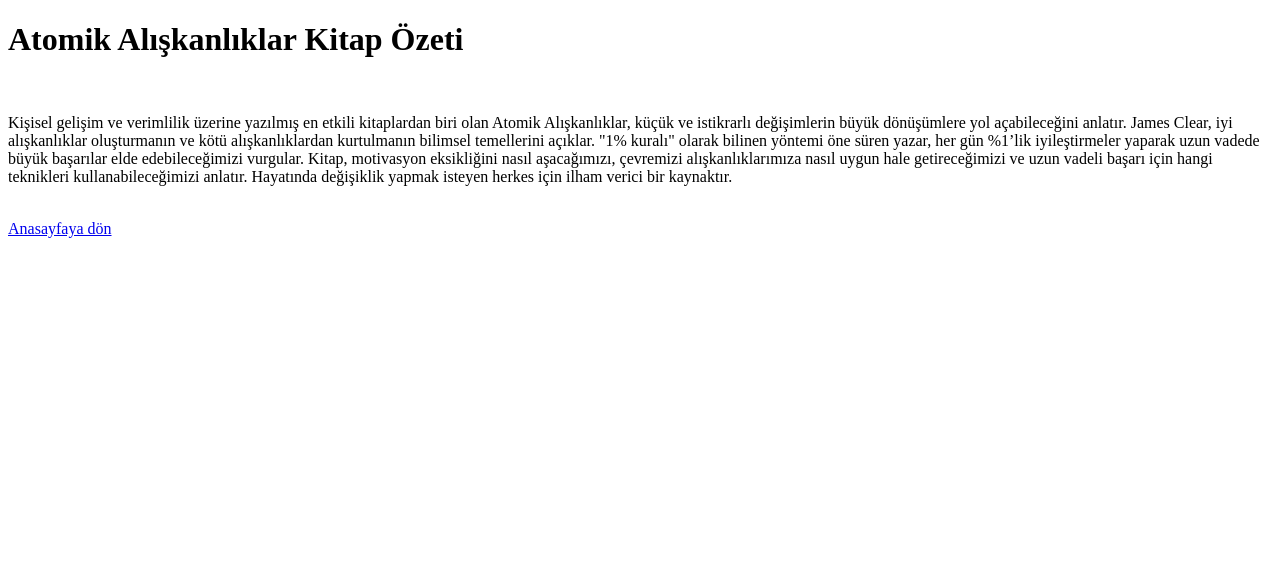
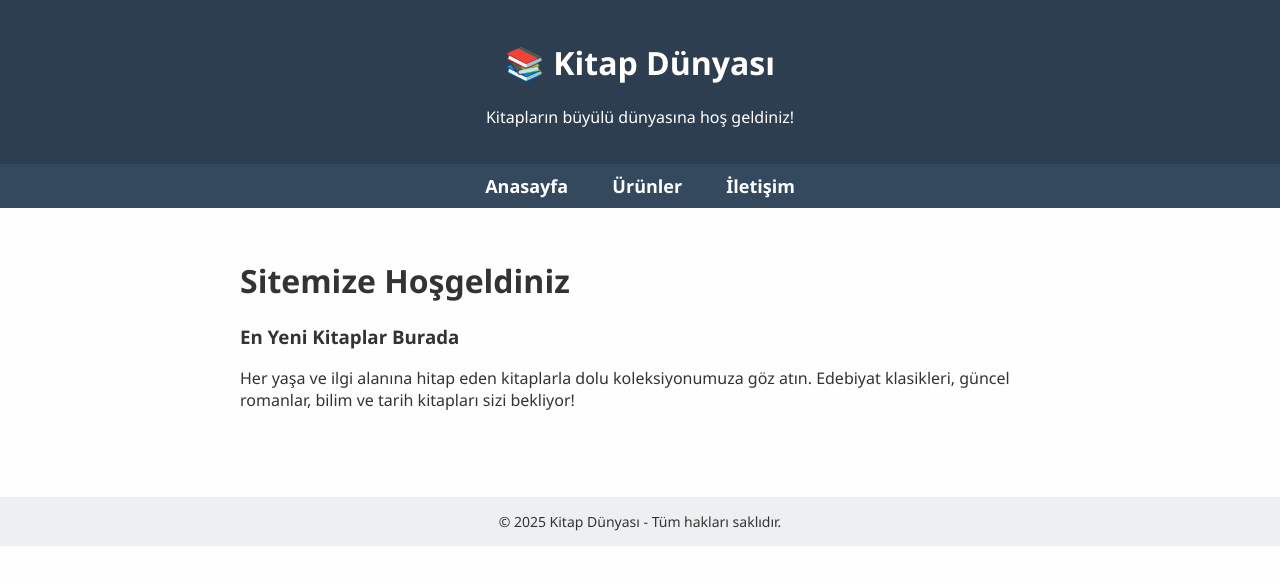
Before and after one commit to aserdal/SamilErdal, a plain HTML site: page Atomik_Alışkanlıklar.html in a window 1280 px wide. Drawn offline with Linux system fonts and the light colour scheme.

Commit message:
İNDEX.html

```diff
--- a/Atomik_Alışkanlıklar.html
+++ b/Atomik_Alışkanlıklar.html
@@ -1,21 +1,84 @@
-
 <!DOCTYPE html>
 <html lang="tr">
+
 <head>
     <meta charset="UTF-8">
-    <meta name="viewport" content="width=device-width, initial-scale=1.0">
-    <title>Atomik Alışkanlıklar (James Clear)  </title>
+    <title>Kitap Dünyası</title>
+    <style>
+        body {
+            margin: 0;
+            font-family: 'Segoe UI', sans-serif;
+            background-color: #fefefe;
+            color: #333;
+        }
 
+        header {
+            background-color: #2c3e50;
+            color: white;
+            padding: 20px;
+            text-align: center;
+        }
+
+        nav {
+            background-color: #34495e;
+            padding: 10px 0;
+            text-align: center;
+        }
+
+        nav a {
+            color: white;
+            text-decoration: none;
+            margin: 0 20px;
+            font-weight: bold;
+            font-size: 18px;
+        }
+
+        nav a:hover {
+            text-decoration: underline;
+        }
+
+        main {
+            padding: 30px;
+            max-width: 800px;
+            margin: auto;
+        }
+
+        footer {
+            background-color: #ecf0f1;
+            text-align: center;
+            padding: 15px;
+            margin-top: 40px;
+            font-size: 14px;
+        }
+    </style>
 </head>
+
 <body>
-    <h1> Atomik Alışkanlıklar Kitap Özeti</h1>
-    <br>
 
+    <header>
+        <h1>📚 Kitap Dünyası</h1>
+        <p>Kitapların büyülü dünyasına hoş geldiniz!</p>
+    </header>
 
-    <p>Kişisel gelişim ve verimlilik üzerine yazılmış en etkili kitaplardan biri olan Atomik Alışkanlıklar, küçük ve istikrarlı değişimlerin büyük dönüşümlere yol açabileceğini anlatır. James Clear, iyi alışkanlıklar oluşturmanın ve kötü alışkanlıklardan kurtulmanın bilimsel temellerini açıklar. "1% kuralı" olarak bilinen yöntemi öne süren yazar, her gün %1’lik iyileştirmeler yaparak uzun vadede büyük başarılar elde edebileceğimizi vurgular. Kitap, motivasyon eksikliğini nasıl aşacağımızı, çevremizi alışkanlıklarımıza nasıl uygun hale getireceğimizi ve uzun vadeli başarı için hangi teknikleri kullanabileceğimizi anlatır. Hayatında değişiklik yapmak isteyen herkes için ilham verici bir kaynaktır.
-    </p> <br>
+    <nav>
+        <a href="anasayfa.html" target="_blank">Anasayfa</a>
+        <a href="urunler.html" target="_blank">Ürünler</a>
+        <a href="iletisim.html" target="_blank">İletişim</a>
+    </nav>
 
+    <main>
+        <h1>Sitemize Hoşgeldiniz</h1>
+        <h3>En Yeni Kitaplar Burada</h3>
+        <p>
+            Her yaşa ve ilgi alanına hitap eden kitaplarla dolu koleksiyonumuza göz atın.
+            Edebiyat klasikleri, güncel romanlar, bilim ve tarih kitapları sizi bekliyor!
+        </p>
+    </main>
 
-            <a href="index.html">Anasayfaya dön</a>
+    <footer>
+        &copy; 2025 Kitap Dünyası - Tüm hakları saklıdır.
+    </footer>
+
 </body>
+
 </html>
```
